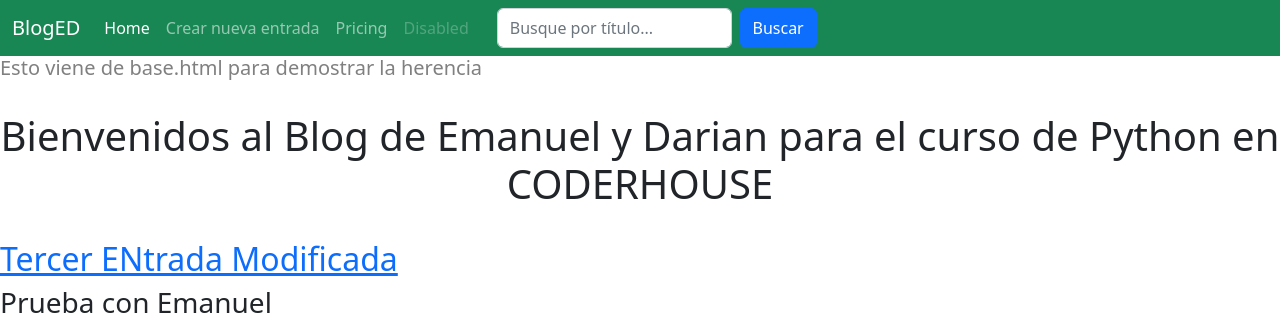
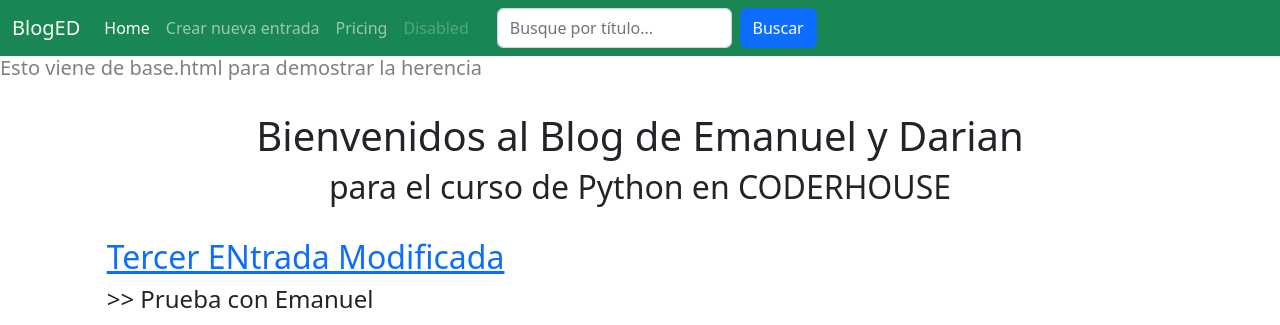
Before and after one commit to DarianYane/Entrega-Final-Python-Coderhouse-Blog, a Django app: page / in a window 1280 px wide. Shown: the top 325 px of the page. Run offline with Django 4.2, Linux system fonts and the light colour scheme; data comes from the database, SQL or seed files in the repository; both versions use the stored data as it was after the commit; some libraries are stand-ins or nearby versions.

Commit message:
BorradoInnecesarios

```diff
--- a/Posteos/templates/Posteos/entrada_detail.html
+++ b/Posteos/templates/Posteos/entrada_detail.html
@@ -2,7 +2,7 @@
 
 {% block content %}
 
-<section class="py-5  container">
+<section class="py-4  container">
     <div class="row py-lg-3">
         <div class="col-lg-6 col-md-8 cmx-auto">
             <h1 class="fw-light">{{ post.titulo }}</h1>
@@ -16,7 +16,7 @@
 <main class="flex-shrink-0">
     <div class="container">
         <div style="text-align:center;">
-            <img height="425" src="{{ post.imagen }}" />
+            <img height="325" src="{{ post.imagen }}" />
         </div>
     </div>
 </main>
--- a/Posteos/templates/bienvenida.html
+++ b/Posteos/templates/bienvenida.html
@@ -2,23 +2,27 @@
 
 {% block content %}
 
-    <h1 class="centrado">Bienvenidos al Blog de Emanuel y Darian para el curso de Python en CODERHOUSE</h1>
+    <h1 class="centrado">Bienvenidos al Blog de Emanuel y Darian</h1>
+    <h2 class="centrado">para el curso de Python en CODERHOUSE</h2>
     <br>
-    <section>
+    <section class="offset-md-1">
         {% for posteo in posteos %}
             <article>
                 <h2><a href="{% url 'entrada-detail' posteo.id %}">{{ posteo.titulo }}</a></h2>
-                <h3>{{ posteo.subtitulo }}</h3>
+                <h4>>> {{ posteo.subtitulo }}</h4>
                 <!--   Oculto el detalle para que se vea en la entrada individual
                 <p>
                     {{ posteo.cuerpo }}
                 </p>
                 -->
+                <br>
                 <img src="{{ posteo.imagen }}" alt="">
+
                 <footer>
-                    <h3>
+                    <br>
+                    <h5>
                         Autor: {{ posteo.autor }}
-                    </h3>
+                    </h5>
                     Fecha de creación: {{ posteo.creado }}
                     <br>
                     <br>
```
Also changed, not shown: Posteos/templates/boton_eliminar.html (deleted, +0 -7 lines), db.sqlite3.
